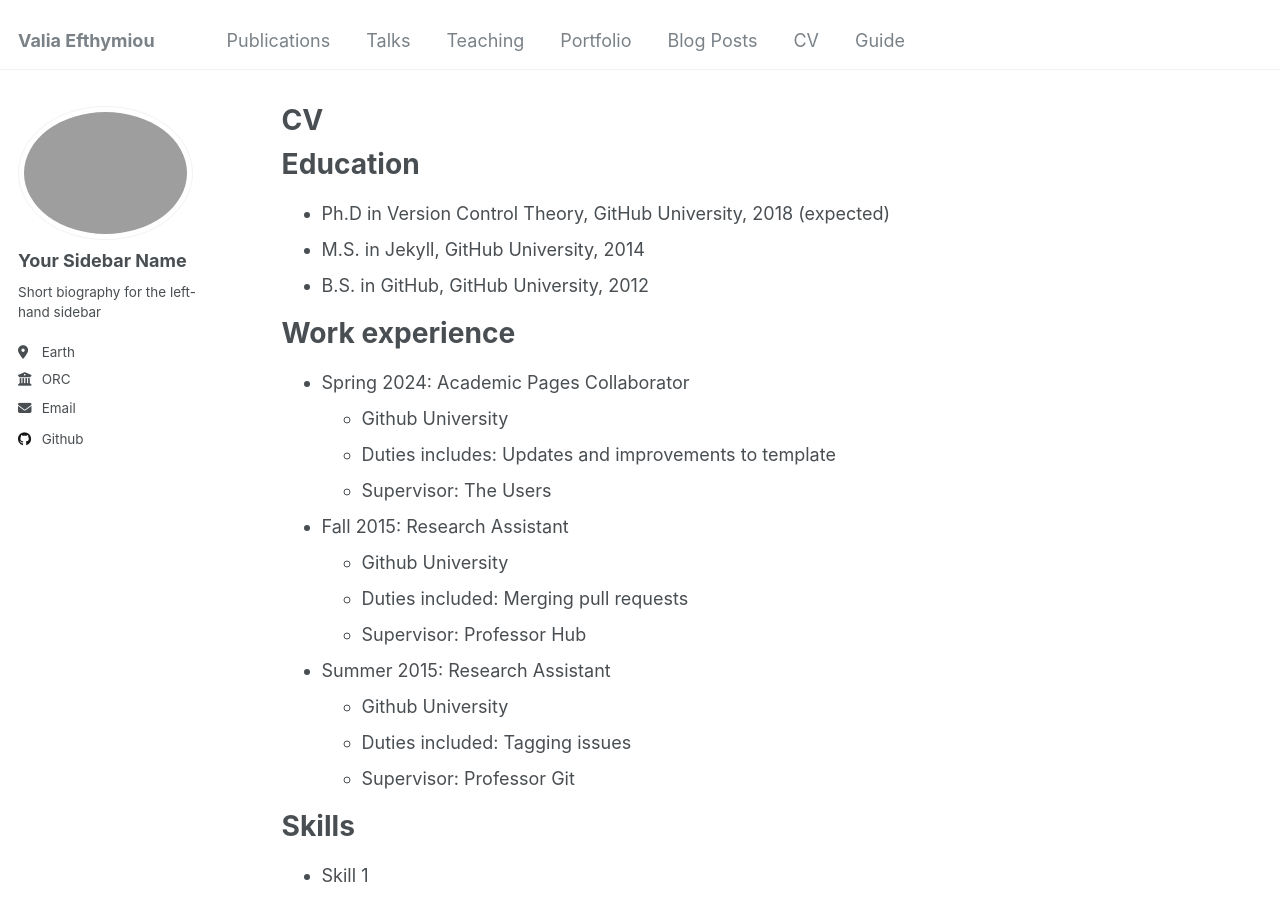
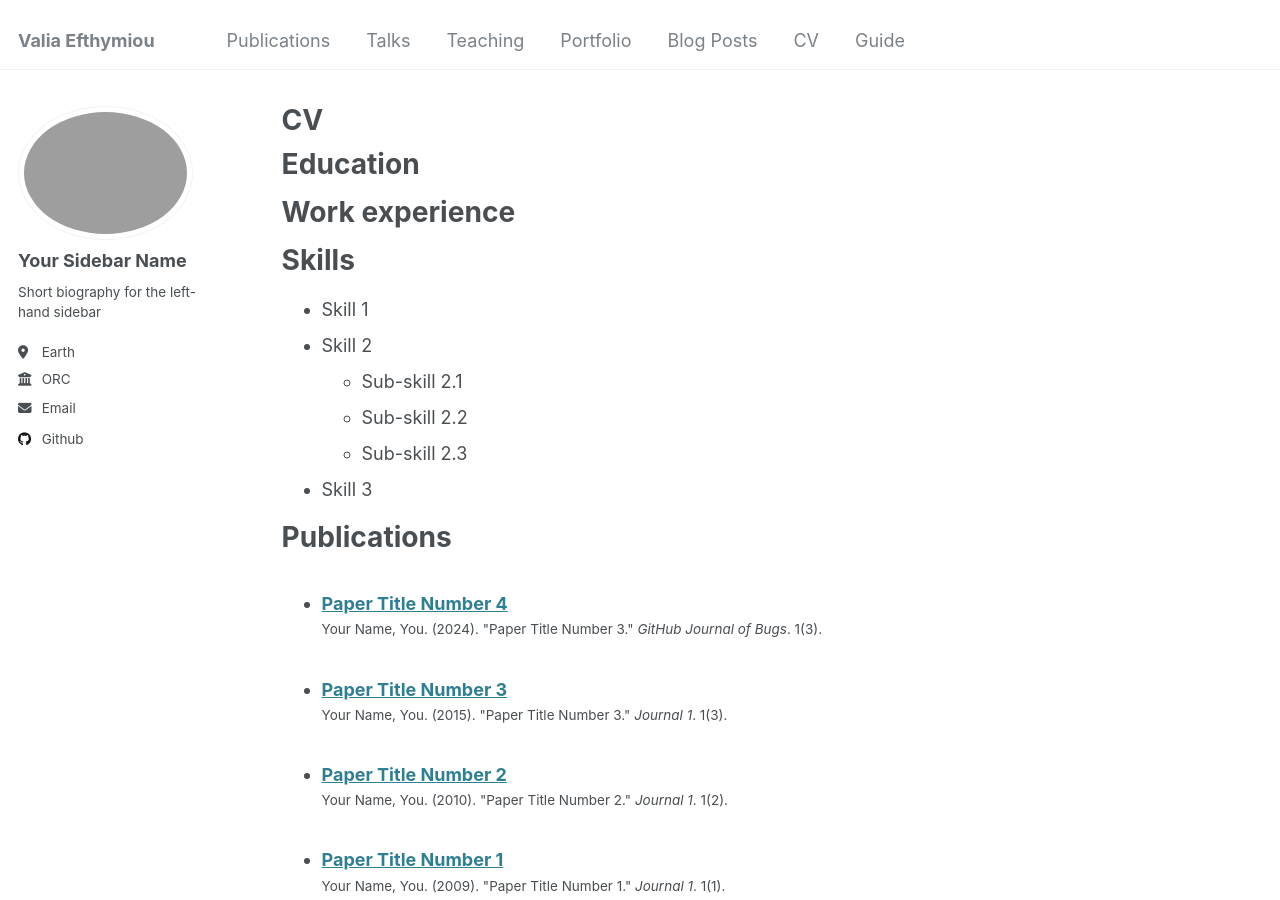
Before and after one commit to valiaEft/valiaEft.github.io, a Jekyll site: the page built from _pages/cv.md, in a window 1280 px wide and 900 px high. Built offline with Jekyll 4.4.1, drawn with Linux system fonts in a browser that asks for light colours.

Commit message:
Update cv.md

```diff
--- a/_pages/cv.md
+++ b/_pages/cv.md
@@ -11,26 +11,11 @@
 
 Education
 ======
-* Ph.D in Version Control Theory, GitHub University, 2018 (expected)
-* M.S. in Jekyll, GitHub University, 2014
-* B.S. in GitHub, GitHub University, 2012
+
 
 Work experience
 ======
-* Spring 2024: Academic Pages Collaborator
-  * Github University
-  * Duties includes: Updates and improvements to template
-  * Supervisor: The Users
 
-* Fall 2015: Research Assistant
-  * Github University
-  * Duties included: Merging pull requests
-  * Supervisor: Professor Hub
-
-* Summer 2015: Research Assistant
-  * Github University
-  * Duties included: Tagging issues
-  * Supervisor: Professor Git
 
 Skills
 ======
```
